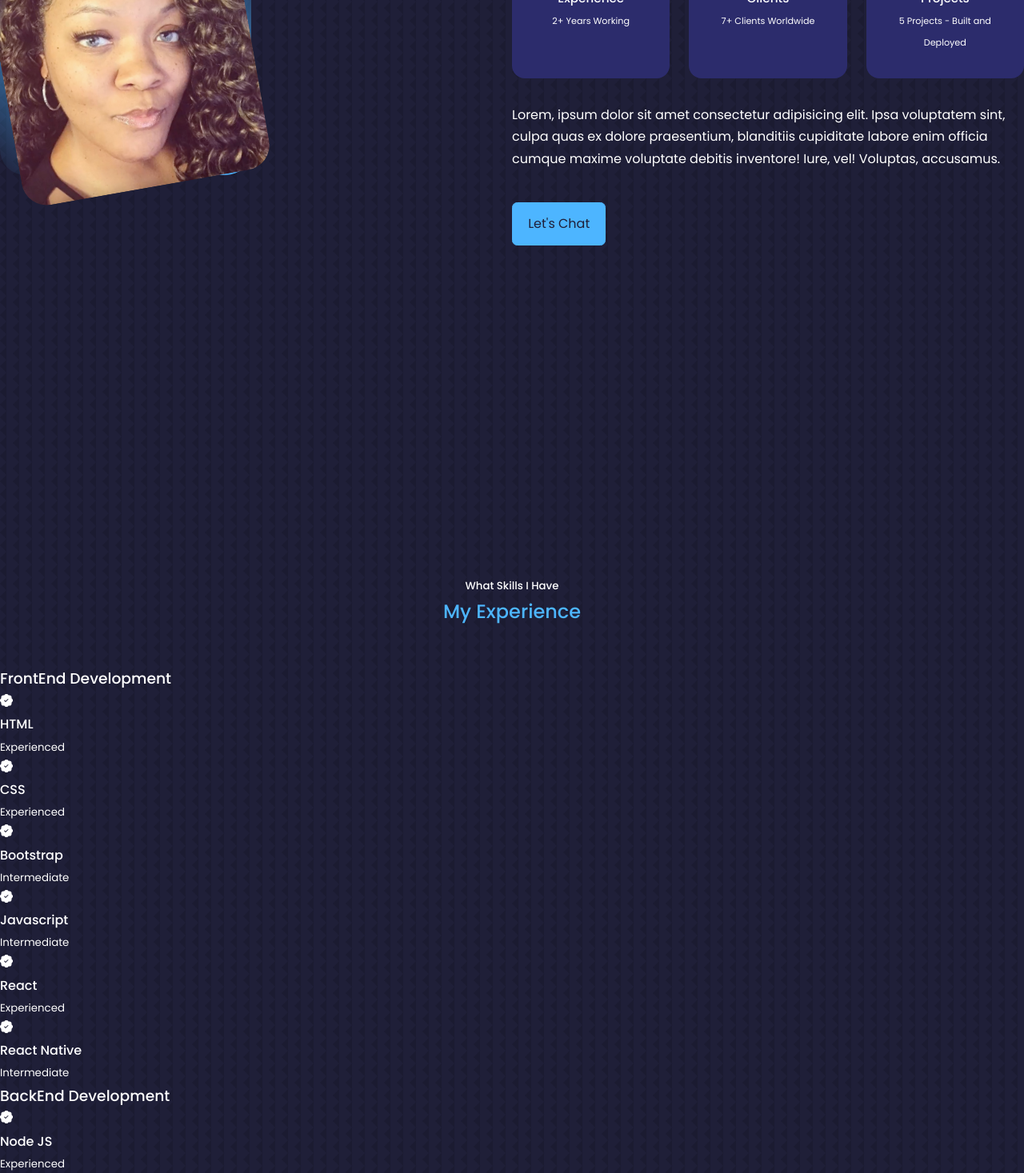
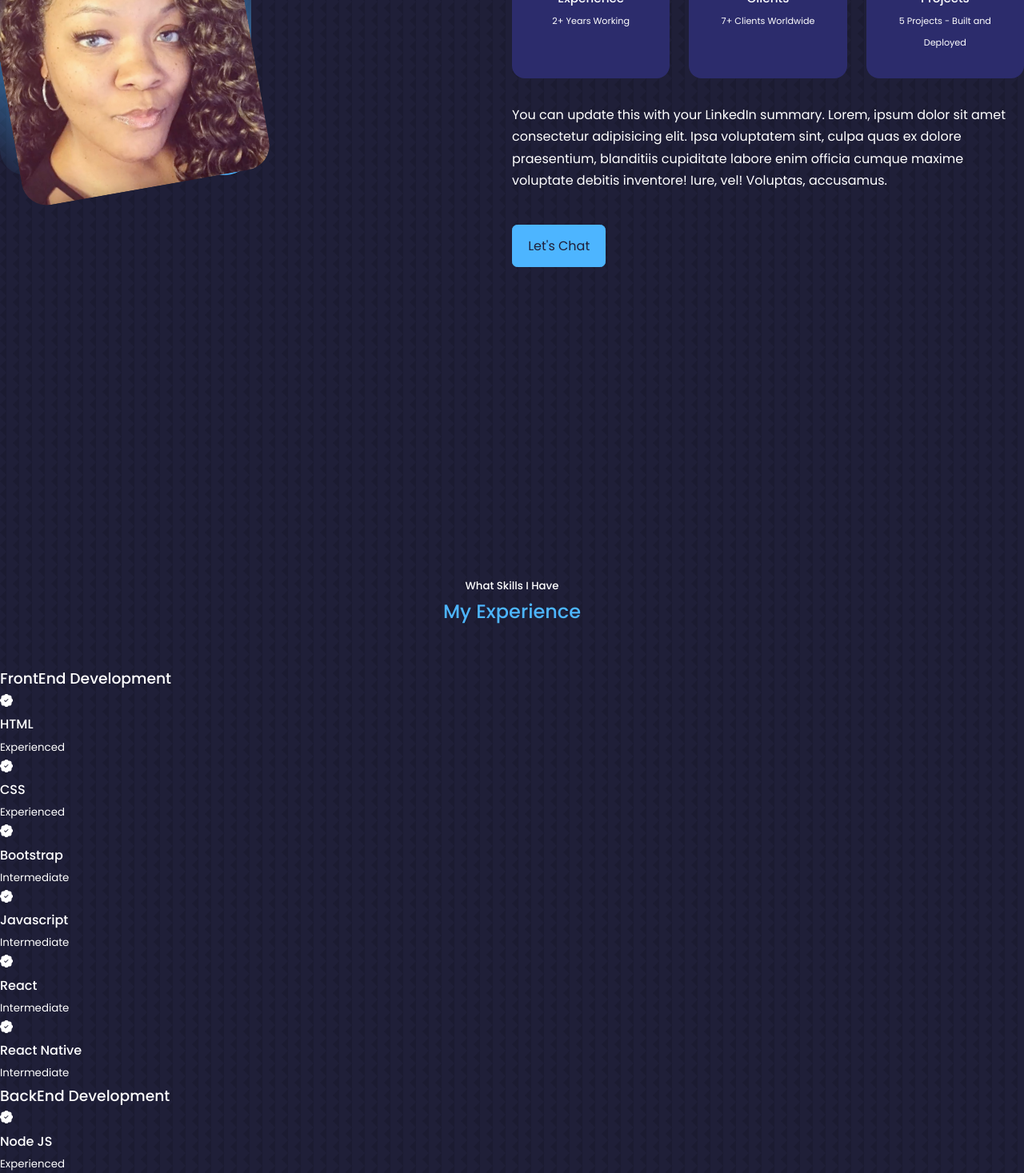
Before and after one commit to NYUMom/cas-react-portfolio-website-1, a React (Create React App) app: page / in a window 1280 px wide. Shown: the part 1134-2601 px from the top of the page at 80% size. Built offline with nearby package versions, Linux system fonts and the light colour scheme.

Commit message:
About Markup Ref

```diff
--- a/src/components/about/About.jsx
+++ b/src/components/about/About.jsx
@@ -41,7 +41,7 @@ const About = () => {
             </article>
           </div>
 
-          <p>Lorem, ipsum dolor sit amet consectetur adipisicing elit. Ipsa voluptatem sint, culpa quas ex dolore praesentium, blanditiis cupiditate labore enim officia cumque maxime voluptate debitis inventore! Iure, vel! Voluptas, accusamus.</p>
+          <p>You can update this with your LinkedIn summary. Lorem, ipsum dolor sit amet consectetur adipisicing elit. Ipsa voluptatem sint, culpa quas ex dolore praesentium, blanditiis cupiditate labore enim officia cumque maxime voluptate debitis inventore! Iure, vel! Voluptas, accusamus.</p>
           <a href="#contact" className='btn btn-primary'>Let's Chat</a>
         </div>
       </div>
--- a/src/components/experience/Experience.jsx
+++ b/src/components/experience/Experience.jsx
@@ -37,7 +37,7 @@ const Experience = () => {
               <article className='experience__details'>
                 <BsPatchCheckFill />
                 <h4>React</h4>
-                <small className='text-light'>Experienced</small>
+                <small className='text-light'>Intermediate</small>
               </article>
               <article className='experience__details'>
                 <BsPatchCheckFill />
```
